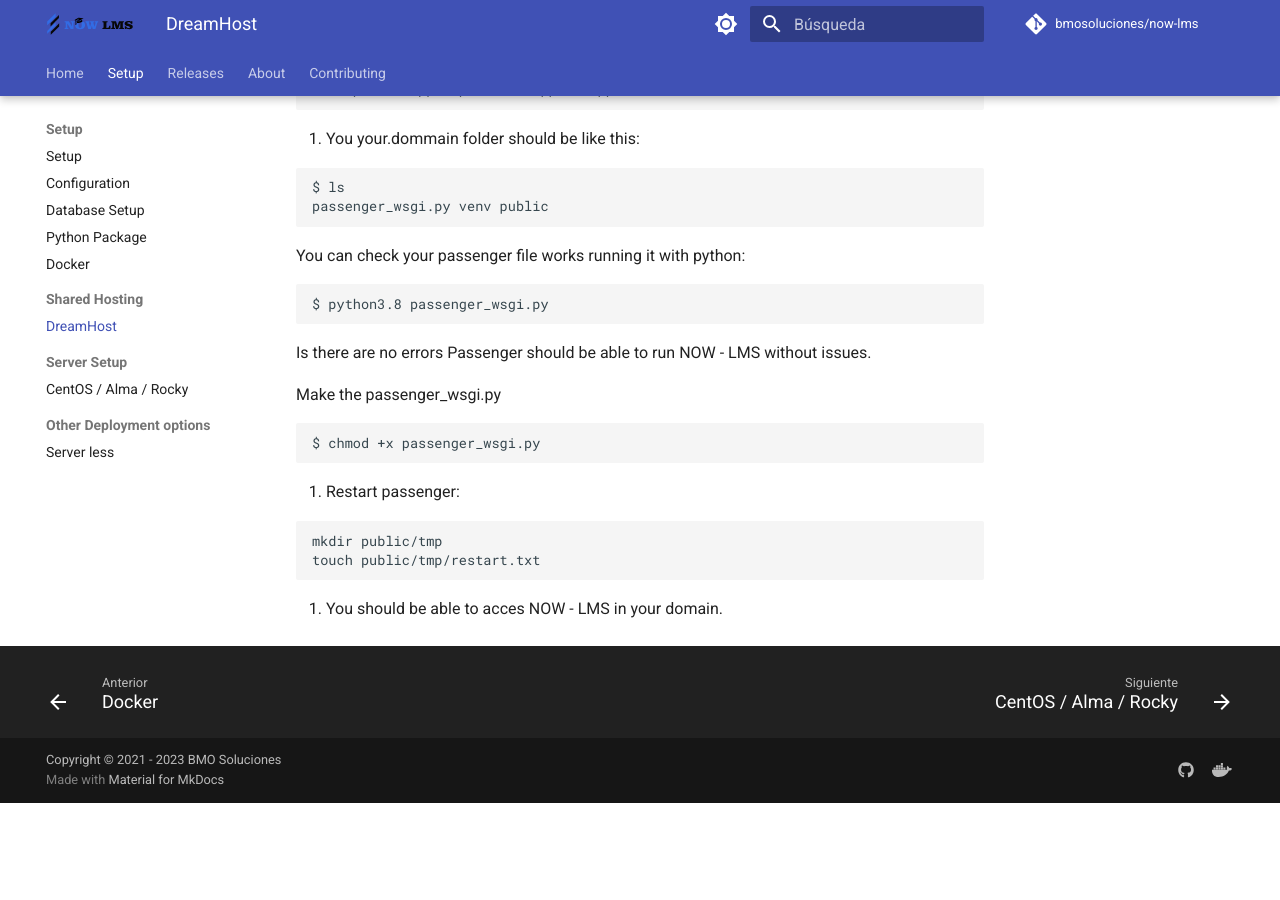
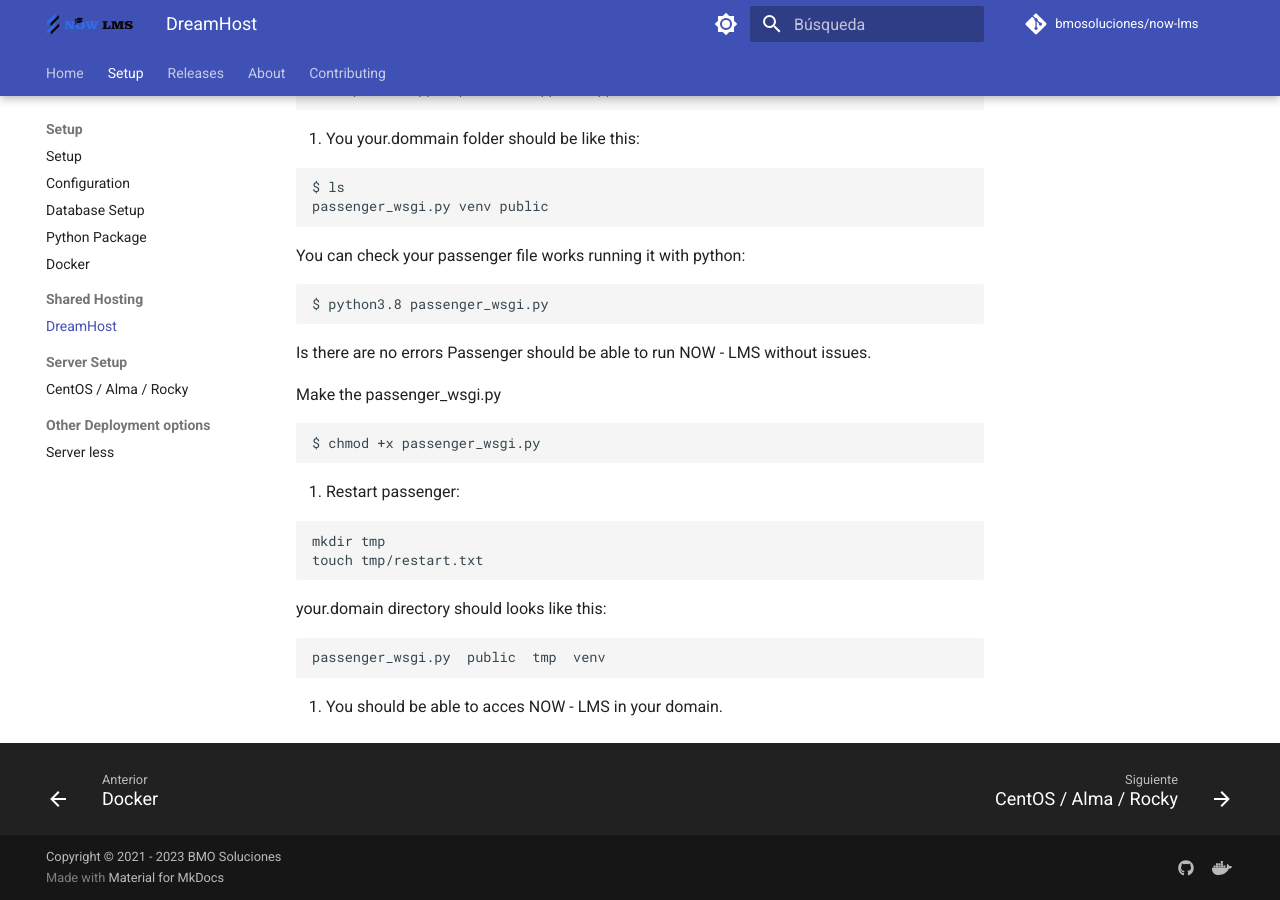
Before and after one commit to bmosoluciones/now-lms, an MkDocs documentation site: the page built from docs/dreamhost.md, in a window 1280 px wide and 900 px high, scrolled down 2352 px. Built offline with MkDocs 1.6.1 and Material for MkDocs 9.7.7, drawn with Linux system fonts in a browser that asks for light colours; comment, search, counter and statistics services are not loaded; before the commit the page ends 3155 px from its top, so only the background shows below that.

Commit message:
Update dreamhost.md
Signed-off-by: William Moreno <williamjmorenor@gmail.com>

````diff
--- a/docs/dreamhost.md
+++ b/docs/dreamhost.md
@@ -145,8 +145,14 @@
 14. Restart passenger:
 
 ```
-mkdir public/tmp
-touch public/tmp/restart.txt
+mkdir tmp
+touch tmp/restart.txt
+```
+
+your.domain directory should looks like this:
+
+```
+passenger_wsgi.py  public  tmp  venv
 ```
 
 15. You should be able to acces NOW - LMS in your domain.
````
